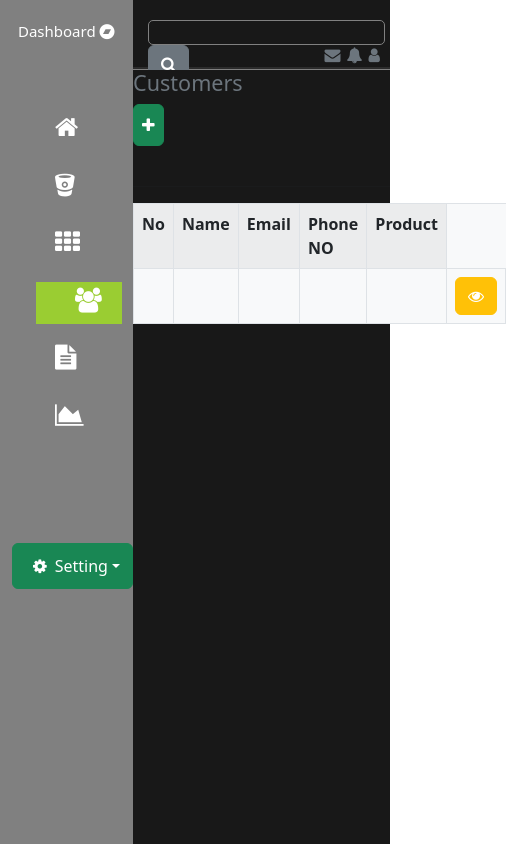
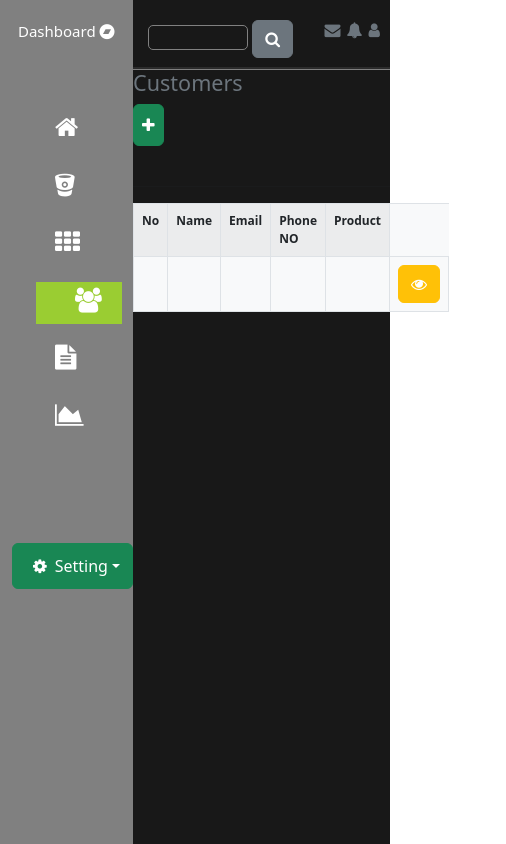
Before and after one commit to Stephen11221/Dashboard-ecommerce-, a plain HTML site: page customer.html in a window 390 px wide. Shown: the whole page, 506 px wide, since content can reach past the window. Drawn offline with nearby package versions, Linux system fonts and the light colour scheme; files that its build step writes are made by us from their sources.

Commit message:
Add files via upload

```diff
--- a/style.css
+++ b/style.css
@@ -88,7 +88,7 @@ form input{
     height: 100px;
     margin-left: 25px;
 }
-@media screen and (max-width: 600px) {
+@media screen and (max-width: 750px) {
     .grid-container{
         display: grid;
         grid-template-columns: 0.4fr 1fr;
@@ -99,11 +99,13 @@ form input{
     header{
         grid-area: header;
     }
+    header input{
+        width: 100px;
+    }
     .sidebar{
         grid-area: sidebar;
     }
     .sidebar h3{
-
         margin-left: 10px;
         margin-top: 14px;
         font-size: 15px;
@@ -128,8 +130,13 @@ form input{
     .main-content >.card{
         width: 200px;
         height: 130px;
-        margin-left: 50px;
+        margin-left: 20px;
     }
+    main table{
+        font-size: 12px;
+        width: 100px;
+    }
+
     .dropdown{
         margin-left: -20px;
     }
```
